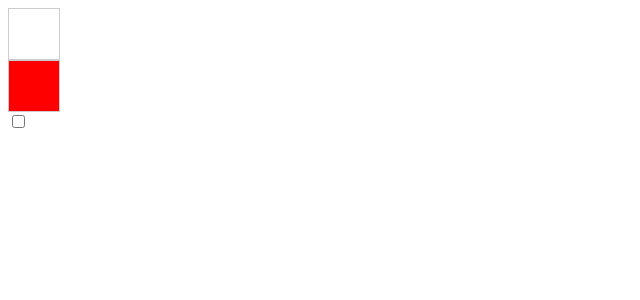
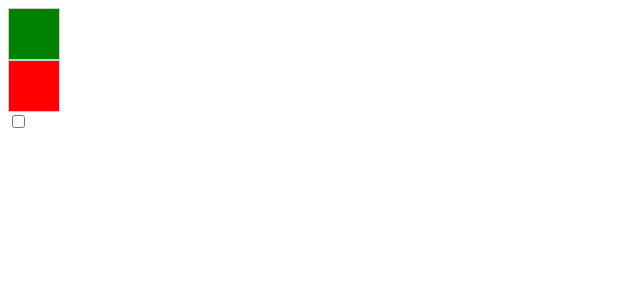
Before and after one commit to VSMinenko/metanit, an Angular app: page / in a window 1280 px wide. Shown: the top 300 px of the page, without its empty margins (0-640 px from the left). Built offline with nearby package versions, Linux system fonts and the light colour scheme.

Commit message:
Style binding CSS

```diff
--- a/src/app/app.component.css
+++ b/src/app/app.component.css
@@ -3,6 +3,3 @@ div {
   height: 50px;
   border: 1px solid #ccc;
 }
-.isredbox {
-  background-color: red;
-}
--- a/src/app/app.component.html
+++ b/src/app/app.component.html
@@ -1,3 +1,3 @@
-<div [class.isredbox]="isRed"></div>
-<div [class.isredbox]="!isRed"></div>
+<div [style.backgroundColor]="isRed ? 'red' : 'green'"></div>
+<div [style.background-color]="!isRed ? 'red' : 'green'"></div>
 <input type="checkbox" [(ngModel)]="isRed" />
```
